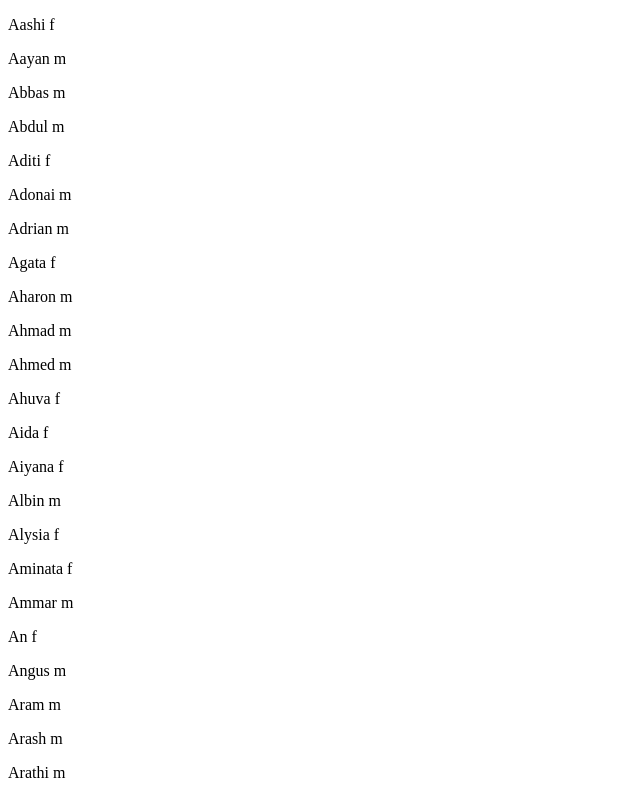
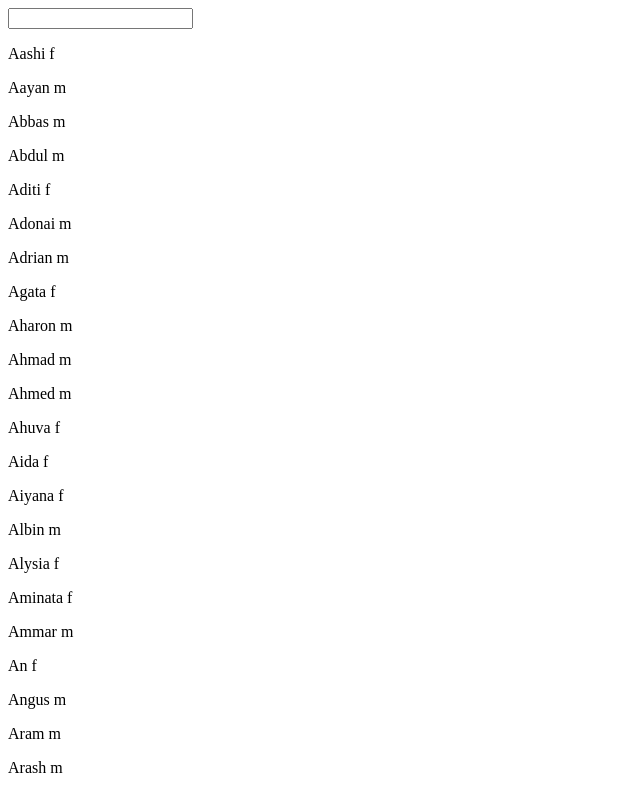
Before and after one commit to isawokin98/baby-names, a React (Create React App) app: page / in a window 1280 px wide. Shown: the top 793 px of the page, without its empty margins (0-640 px from the left). Built offline with nearby package versions, Linux system fonts and the light colour scheme; the HTML template or start-up script is replaced by a standard one.

Commit message:
added search bar but not lnked to data

```diff
--- a/src/components/MainBody.tsx
+++ b/src/components/MainBody.tsx
@@ -1,5 +1,19 @@
 import NamesList from "./NamesList";
+import { useState } from "react";
+import SearchBar from "./SearchBar";
 
  export default function MainBody():JSX.Element {
-    return <NamesList/>
+
+    const [search, updateSearch] = useState('')
+    function handleSearchChange(e:any){
+        updateSearch(e.target.value)
+    }
+
+
+
+    return <>
+
+    <SearchBar search={search} onSearchChange={handleSearchChange} />
+    <NamesList/>
+    </>
 }
--- /dev/null
+++ b/src/components/SearchBar.tsx
@@ -0,0 +1,10 @@
+interface SearchBarProps {
+    search: string;
+    onSearchChange: any;
+}
+
+export default function SearchBar({search, onSearchChange}: SearchBarProps):JSX.Element {
+    return <>
+        <input value={search} onChange={onSearchChange}></input>
+    </>
+}
```
